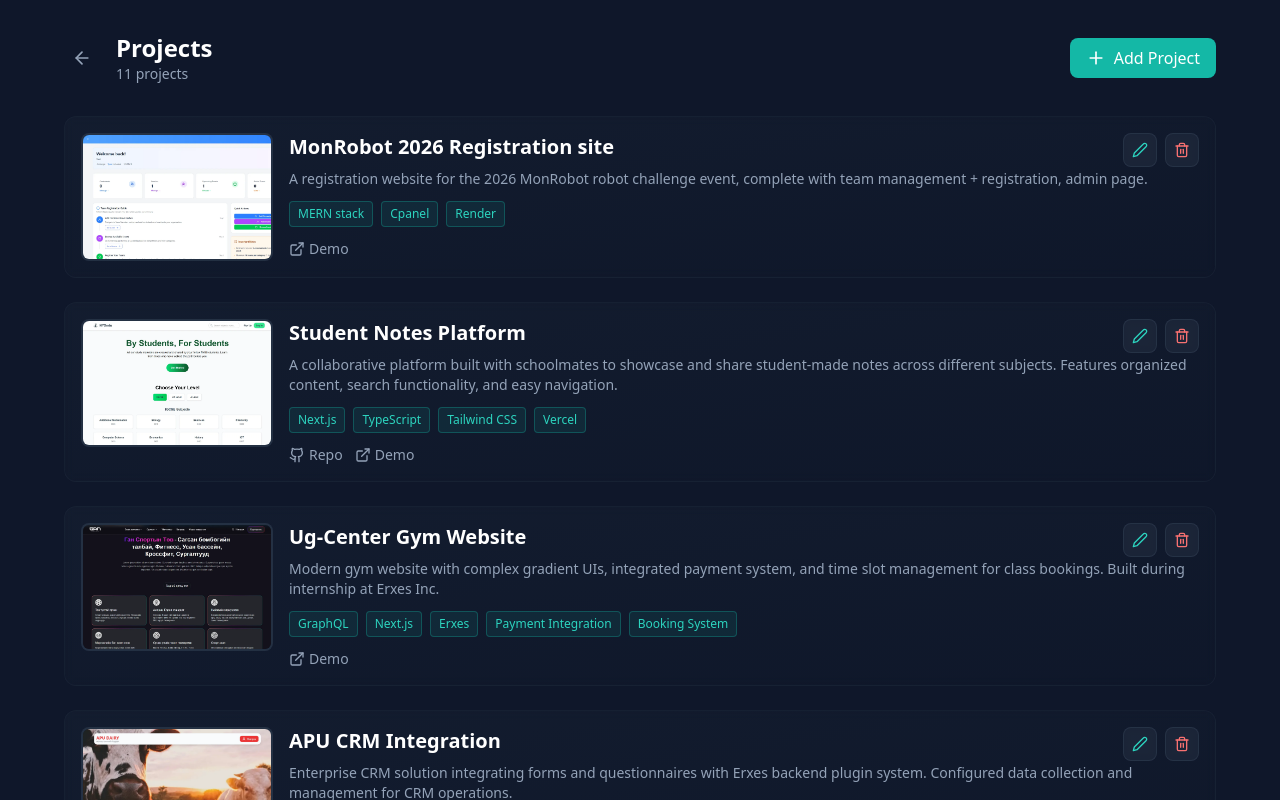
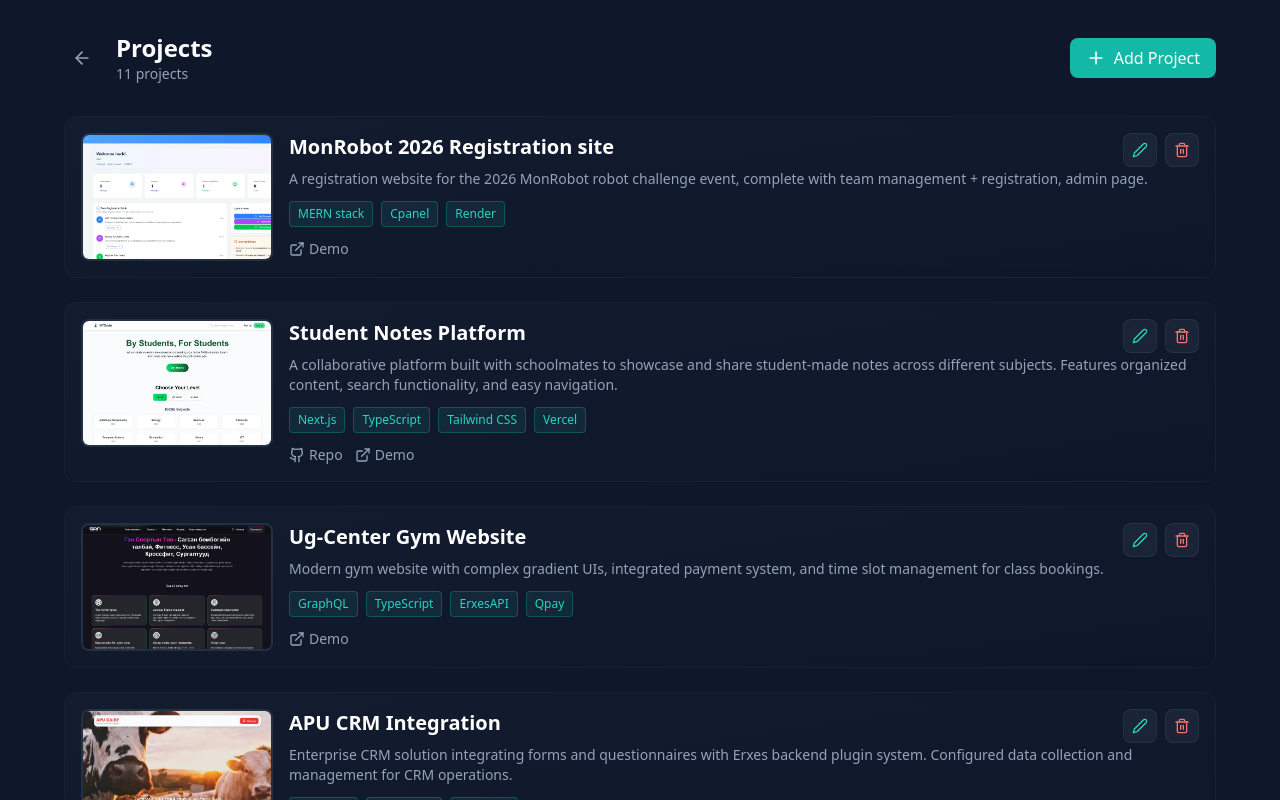
Before and after one commit to Sain-orshikh/portfolio, a Next.js app: page /zlog/projects in a window 1280 px wide. Shown: the top 800 px of the page. Built offline with nearby package versions, Linux system fonts and the light colour scheme.

Commit message:
Update project: Ug-Center Gym Website

```diff
--- a/src/data/projects.ts
+++ b/src/data/projects.ts
@@ -107,13 +107,12 @@ export const projects: Project[] = [
   {
     id: "proj-2",
     title: "Ug-Center Gym Website",
-    description: "Modern gym website with complex gradient UIs, integrated payment system, and time slot management for class bookings. Built during internship at Erxes Inc.",
+    description: "Modern gym website with complex gradient UIs, integrated payment system, and time slot management for class bookings. ",
     tech: [
       "GraphQL",
-      "Next.js",
-      "Erxes",
-      "Payment Integration",
-      "Booking System"
+      "TypeScript",
+      "ErxesAPI",
+      "Qpay"
     ],
     repo: "",
     demo: "https://ug-center.vercel.app/",
```
